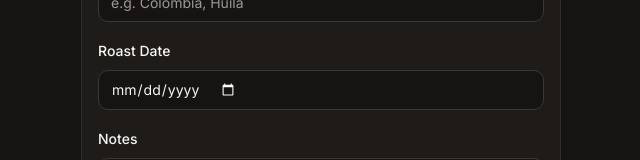
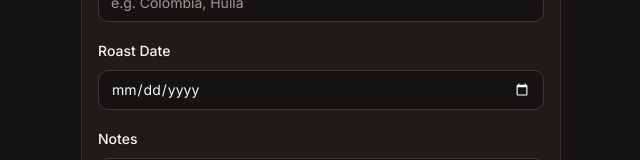
Before and after one commit to iamsihun/coffeetracker, a Next.js app: page /beans/new in a window 1280 px wide. Shown: the part 380-540 px from the top of the page, without its empty margins (319-959 px from the left). Built offline with nearby package versions, Linux system fonts and the light colour scheme.

Commit message:
Fixing date field

```diff
--- a/src/components/ui/input.tsx
+++ b/src/components/ui/input.tsx
@@ -1,6 +1,8 @@
 import * as React from 'react'
 
 import { cn } from '@/lib/utils'
+
+const DATE_LIKE_TYPES = ['date', 'time', 'datetime-local', 'month', 'week']
 
 const Input = React.forwardRef<HTMLInputElement, React.InputHTMLAttributes<HTMLInputElement>>(
   ({ className, type, ...props }, ref) => {
@@ -9,6 +11,11 @@ const Input = React.forwardRef<HTMLInputElement, React.InputHTMLAttributes<HTMLI
         type={type}
         className={cn(
           'flex h-10 w-full rounded-md border border-input bg-background px-3 py-2 text-sm ring-offset-background file:border-0 file:bg-transparent file:text-sm file:font-medium placeholder:text-muted-foreground focus-visible:outline-none focus-visible:ring-2 focus-visible:ring-ring focus-visible:ring-offset-2 disabled:cursor-not-allowed disabled:opacity-50',
+          // Date-like inputs lay out their own internals: `flex` crams the
+          // picker icon against the text on desktop, and iOS Safari ignores
+          // the width and overflows unless appearance is reset.
+          type && DATE_LIKE_TYPES.includes(type) &&
+            'block min-w-0 appearance-none [&::-webkit-date-and-time-value]:text-left',
           className
         )}
         ref={ref}
```
